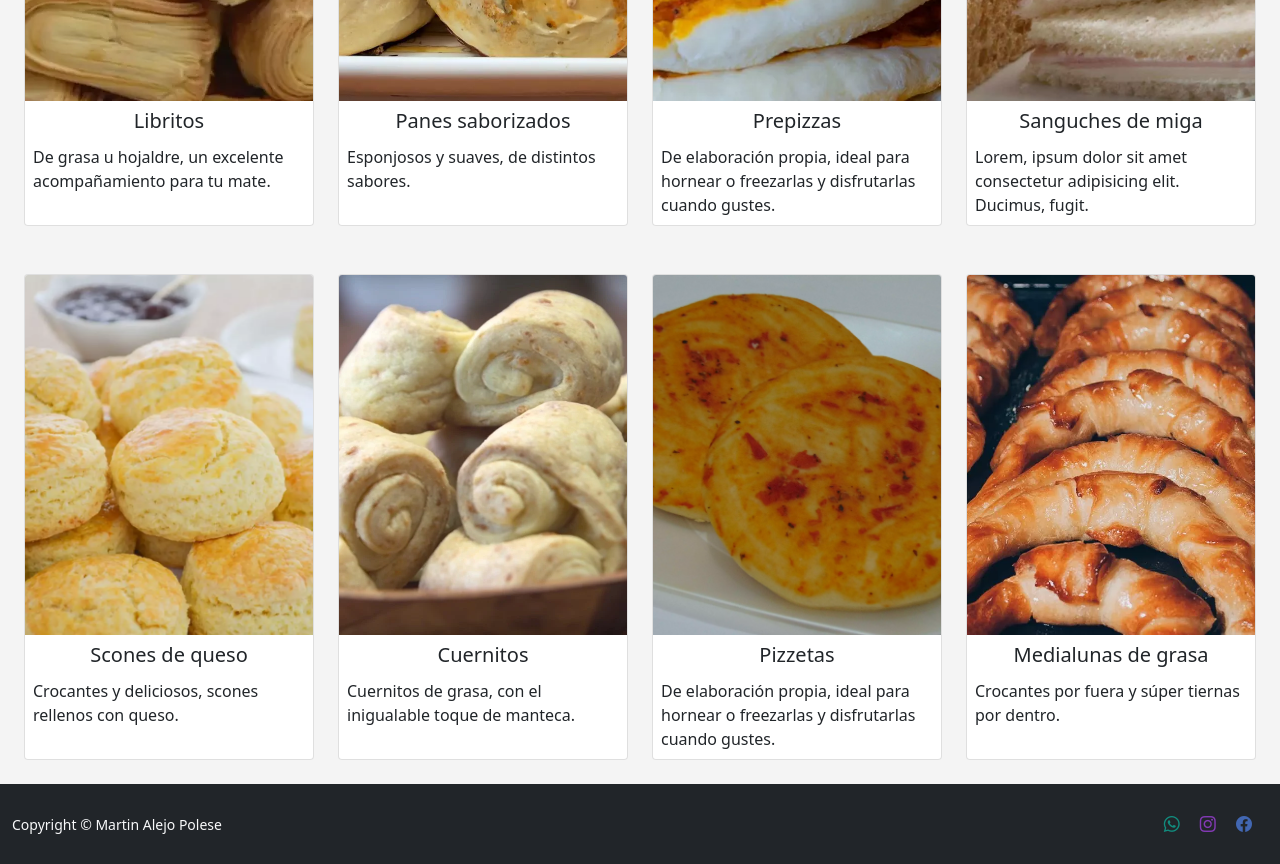
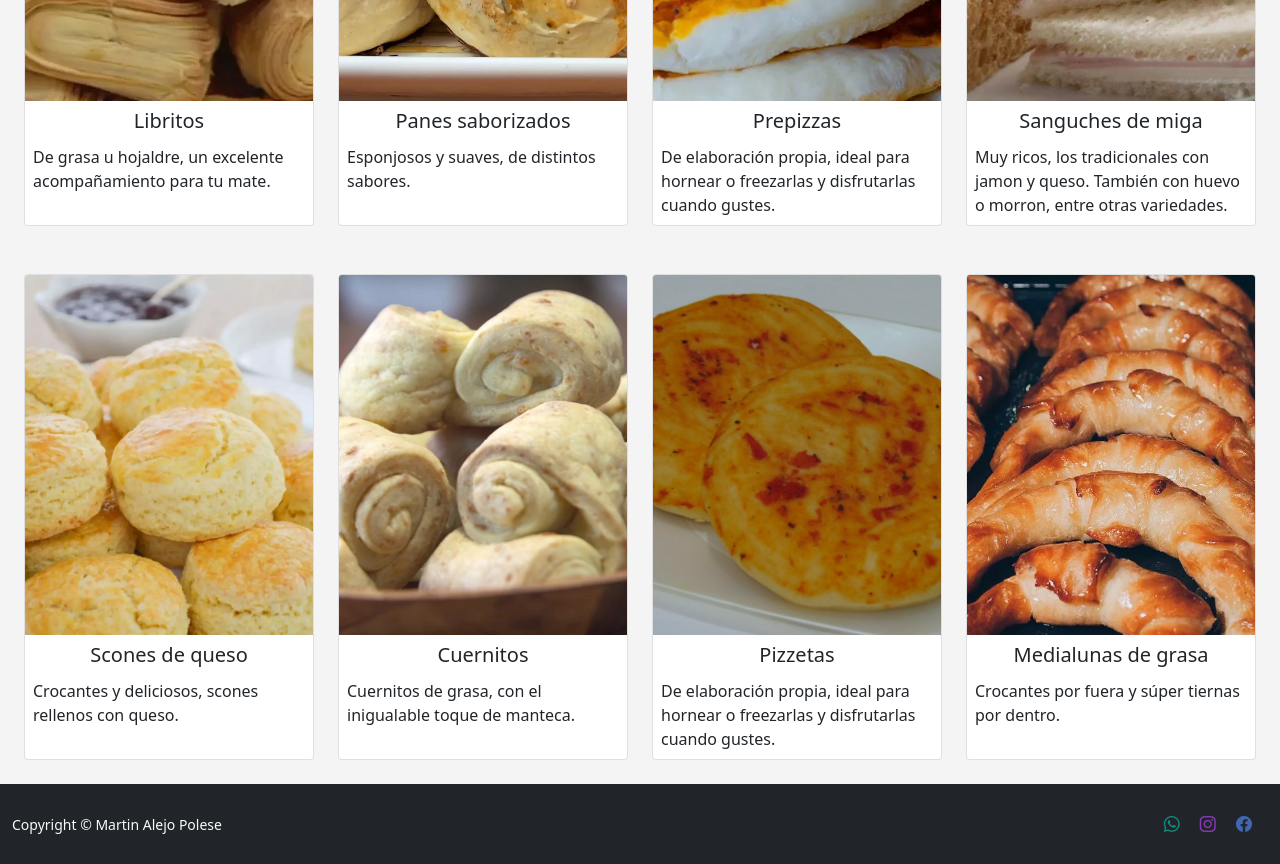
Before and after one commit to MartinAlejo/PF-Polese, a website: page pages/productos_salados.html in a window 1280 px wide. Shown: the part 1020-1884 px from the top of the page. Drawn offline with nearby package versions, Linux system fonts and the light colour scheme.

Commit message:
Agrego descripción a sanguche de miga, que me quedo un lorem

```diff
--- a/pages/productos_salados.html
+++ b/pages/productos_salados.html
@@ -148,7 +148,7 @@
             <img src="../assets/images/productos_salados/productos_salados_sandwich.webp" class="card-img-top" alt="sanguchitos">
             <div class="card-body p-0">
               <h5 class="card-title text-center pt-2 pb-1 mb-0">Sanguches de miga</h5>
-              <p class="card-text p-2">Lorem, ipsum dolor sit amet consectetur adipisicing elit. Ducimus, fugit.</p>
+              <p class="card-text p-2">Muy ricos, los tradicionales con jamon y queso. También con huevo o morron, entre otras variedades.</p>
             </div>
           </div>
         </div>
```
